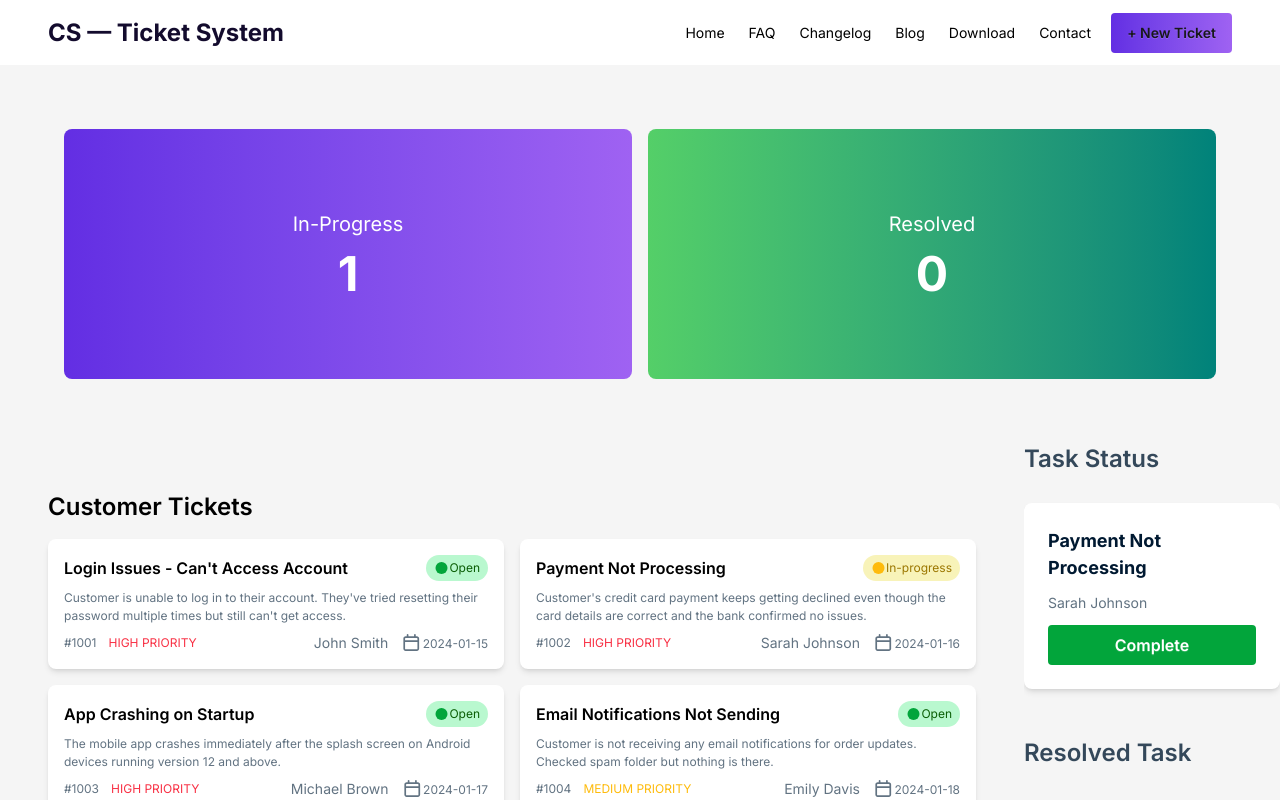
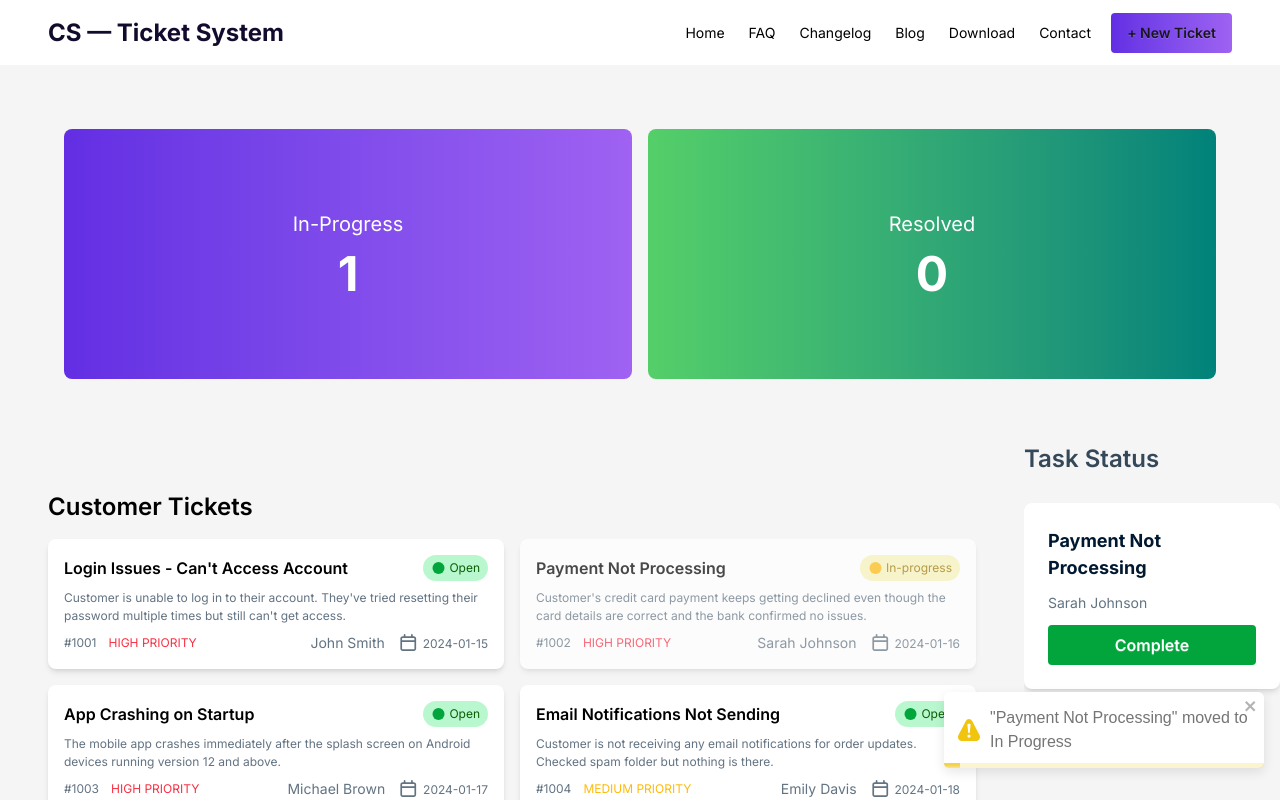
Before and after one commit to Tawhidh05/B12A7-Customer-Support-Zone, a React (Vite) app: page / in a window 1280 px wide. Both pictures are taken after a click on the element 748 px from the left and 604 px from the top of the page. Shown: the top 800 px of the page. Built offline with nearby package versions, Linux system fonts and the light colour scheme.

Commit message:
Toastufy Function added

```diff
--- a/package.json
+++ b/package.json
@@ -17,7 +17,8 @@
     "@fortawesome/react-fontawesome": "^3.3.1",
     "@tailwindcss/vite": "^4.3.0",
     "react": "^19.2.6",
-    "react-dom": "^19.2.6"
+    "react-dom": "^19.2.6",
+    "react-toastify": "^11.1.0"
   },
   "devDependencies": {
     "@eslint/js": "^10.0.1",
--- a/src/App.jsx
+++ b/src/App.jsx
@@ -4,6 +4,9 @@ import Main from './components/Main/mainS';
 import Banner from './components/Banner/banner';
 import Footer from './components/Footer/footer';
 import { useEffect, useState } from 'react';
+import { ToastContainer } from 'react-toastify';
+import 'react-toastify/dist/ReactToastify.css';
+
 
 function App() {
   const [ticketData, setTicketData] = useState([]);
@@ -36,6 +39,7 @@ function App() {
           <Footer />
         </div>
       </div>
+        <ToastContainer position="bottom-right" autoClose={2000} />
     </>
   );
 }
--- a/src/components/Main/mainS.jsx
+++ b/src/components/Main/mainS.jsx
@@ -2,6 +2,7 @@ import React, { useState } from 'react'
 import TC from "../Ticker/tc";
 import SC from "../cards/sc";
 import RC from "../cards/rc";
+import { toast } from 'react-toastify';
 
 const mainS = ({
   ticketsData    = [],
@@ -11,7 +12,8 @@ const mainS = ({
   resolvedData   = [],
 }) => {
 
-  const [toggleProgress, setToggleProgress] = useState({});
+const [toggleProgress, setToggleProgress] = useState({});
+const [completedData,  setCompletedData]  = useState({});
 
   const handleToggle = (id, ticket) => {
     if (toggleProgress[id]) return; // prevent re-click
@@ -22,8 +24,20 @@ const mainS = ({
     }));
 
     setInProgressData((prev) => [...prev, ticket]);
+    toast.warning(`"${ticket.title}" moved to In Progress`);
   };
 
+    const handleComplete = (ticket) => {
+    // mark as completed in TC card
+    setCompletedData((prev) => ({
+      ...prev,
+      [ticket.id]: true
+    }));
+
+    setInProgressData((prev) => prev.filter((t) => t.id !== ticket.id));
+    setResolvedData((prev) => [...prev, ticket]);
+    toast.success(`"${ticket.title}" has been Resolved!`);
+}
 
     return (
         <div className="main max-w-full flex flex-col lg:flex-row">
@@ -36,6 +50,7 @@ const mainS = ({
                         toggleProgress={toggleProgress}
                         handleToggle={handleToggle}
                         inProgressData={inProgressData}
+                        completedData={completedData}
                         />
                 </section>
             </div>
@@ -49,6 +64,7 @@ const mainS = ({
                     inProgressData={inProgressData}
                     setResolvedData={setResolvedData}
                     setInProgressData={setInProgressData}
+                    handleComplete={handleComplete}
                     />
 
                 </div>
--- a/src/components/Ticker/tc.jsx
+++ b/src/components/Ticker/tc.jsx
@@ -1,51 +1,74 @@
-import React from'react';
+import React from 'react';
 import { FontAwesomeIcon } from '@fortawesome/react-fontawesome';
 import { faCircle } from '@fortawesome/free-solid-svg-icons';
 import { faCalendar } from '@fortawesome/free-regular-svg-icons';
 
-
-
-const tc = ({tickets = [], toggleProgress, handleToggle}) => {
+const tc = ({ tickets = [], toggleProgress = {}, handleToggle, completedData = {} }) => {
   return (
     <>
-            {tickets.map((ticket) => (
-                <div className='' key={ticket.id} onClick={() => handleToggle(ticket.id, ticket)} >
+      {tickets.map((ticket) => {
+        const isInProgress = toggleProgress[ticket.id];
+        const isCompleted  = completedData[ticket.id];  // ✅
+
+        return (
+          <div
+            key={ticket.id}
+            className={`${isInProgress || isCompleted ? 'opacity-70 cursor-not-allowed' : 'cursor-pointer'}`}
+            onClick={() => !isInProgress && !isCompleted && handleToggle(ticket.id, ticket)}
+          >
             <div className="card w-full bg-white text-black card-xs shadow-md lg:card-sm">
               <div className="card-body">
-                <div className='flex justify-between '>
+                <div className='flex justify-between'>
                   <h2 className="card-title">{ticket.title}</h2>
 
-                {toggleProgress[ticket.id] ?
-                  <button  className='bg-[#F8F3B9] text-[#9C7700] p-1 pr-2 pl-2 rounded-2xl'>
-                    <FontAwesomeIcon className='text-[#FEBB0C]' icon={faCircle} />In-progress
+                  {/*Status Badges*/}
+                  {isCompleted ? (
+                    // Completed
+                    <button
+                      disabled
+                      className='bg-[#1a1a1a] text-white p-1 pr-2 pl-2 rounded-2xl cursor-not-allowed'
+                    >
+                      <FontAwesomeIcon className='text-gray-400' icon={faCircle} /> Completed
                     </button>
-                  :
+                  ) : isInProgress ? (
+                    // In Progress
+                    <button
+                      disabled
+                      className='bg-[#F8F3B9] text-[#9C7700] p-1 pr-2 pl-2 rounded-2xl cursor-not-allowed'
+                    >
+                      <FontAwesomeIcon className='text-[#FEBB0C]' icon={faCircle} /> In-progress
+                    </button>
+                  ) : (
+                    // Open
                     <button className='bg-[#B9F8CF] text-[#0B5E06] p-1 pr-2 pl-2 rounded-2xl'>
-                    <FontAwesomeIcon className='text-[#02A53B]' icon={faCircle} />Open
+                      <FontAwesomeIcon className='text-[#02A53B]' icon={faCircle} /> Open
                     </button>
-                }
+                  )}
 
                 </div>
+
                 <p className='text-[#627382]'>{ticket.description}</p>
+
                 <div className="flex items-center gap-2">
                   <div className='flex items-center gap-3'>
                     <p className='text-xs text-[#627382]'>{ticket.id}</p>
-                {/* High Priority */}
-                {ticket.priority === "HIGH" && <h5 className='text-[#F83044]'>HIGH PRIORITY</h5>}
-                {/* Medium Priority */}
+                    {ticket.priority === "HIGH"   && <h5 className='text-[#F83044]'>HIGH PRIORITY</h5>}
                     {ticket.priority === "MEDIUM" && <h5 className='text-[#FEBB0C]'>MEDIUM PRIORITY</h5>}
-                {/* Low Priority */}
-                {ticket.priority === "LOW" && <h5 className='text-[#02A53B]'>LOW PRIORITY</h5>}
+                    {ticket.priority === "LOW"    && <h5 className='text-[#02A53B]'>LOW PRIORITY</h5>}
                   </div>
                   <div className='ml-auto flex items-center gap-3'>
                     <p className='text-sm text-[#627382]'>{ticket.customer}</p>
-                    <p className='text-xs text-[#627382]'><FontAwesomeIcon icon={faCalendar} size='xl' />{ticket.createdAt}</p>
+                    <p className='text-xs text-[#627382]'>
+                      <FontAwesomeIcon icon={faCalendar} size='xl' /> {ticket.createdAt}
+                    </p>
+                  </div>
+                </div>
+
               </div>
             </div>
           </div>
-            </div>
-        </div>
-            ))}
+        );
+      })}
     </>
   );
 };
--- a/src/components/cards/sc.jsx
+++ b/src/components/cards/sc.jsx
@@ -1,18 +1,10 @@
 import React from 'react';
 
-const SC = ({ inProgressData = [], setInProgressData, setResolvedData }) => {
-
-  const handleComplete = (ticket) => {
-    // remove from inProgress
-    setInProgressData((prev) => prev.filter((t) => t.id !== ticket.id));
-    // add to resolved
-    setResolvedData((prev) => [...prev, ticket]);
-  };
-
+const SC = ({ inProgressData = [], handleComplete }) => {
   return (
     <div className='flex flex-col gap-3'>
       {inProgressData.length === 0 ? (
-        <p className='text-[#627382] items-center'>No tasks in progress yet.</p>
+        <p className='text-[#627382]'>No tasks in progress yet.</p>
       ) : (
         inProgressData.map((ticket) => (
           <div key={ticket.id} className="card w-full bg-white text-[#001931] shadow-md">
@@ -21,7 +13,7 @@ const SC = ({ inProgressData = [], setInProgressData, setResolvedData }) => {
                 <h2 className="card-title pb-3 font-bold">{ticket.title}</h2>
                 <p className='text-sm text-[#627382] pb-3'>{ticket.customer}</p>
                 <button
-                  onClick={() => handleComplete(ticket)} //
+                  onClick={() => handleComplete(ticket)}  //
                   className='btn text-[16px] border-none text-white font-semibold shadow-none bg-[#02A53B]'
                 >
                   Complete
```
Also changed, not shown: 1 other file (tests, documents, lock files or other folders). Lines whose indentation alone changed are shown as unchanged.
